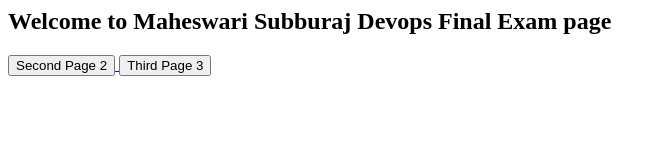
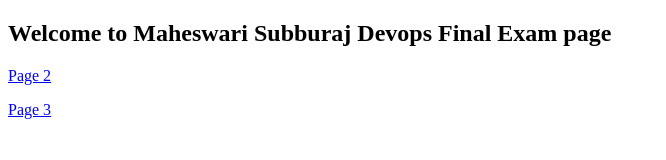
Before and after one commit to Maheswari-Subburaj/question6, a plain HTML site: page index.html in a window 1280 px wide. Shown: the whole page, without its empty margins (0-666 px from the left). Drawn offline with Linux system fonts and the light colour scheme.

Commit message:
first commit

```diff
--- a/index.html
+++ b/index.html
@@ -1,9 +1,12 @@
+<!DOCTYPE html>
+<html>
+<body>
+
 <h2>Welcome to Maheswari Subburaj Devops Final Exam page</h2>
 
-<a href="indexsecond.html">
-    <button>Second Page 2</button>
-</a>
 
-<a href="indexthird.html">
-    <button>Third Page 3</button>
-</a>
+<p><a href="indexsecond.html">Page 2</a></p>
+<p><a href="indexthird.html">Page 3</a></p>
+
+</body>
+</html>
```
